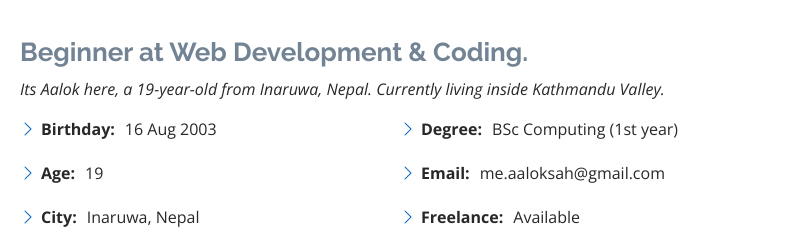
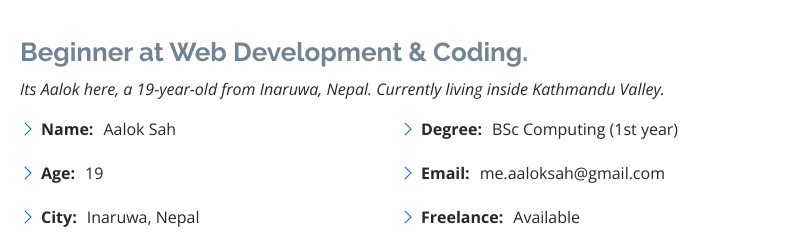
Before and after one commit to Aaloksah/Aalok-New-Portfolio, a plain HTML site: page index.html in a window 1280 px wide. Shown: the part 931-1177 px from the top of the page, 492-1280 px from the left. Drawn offline with nearby package versions, Linux system fonts and the light colour scheme.

Commit message:
Update index.html

```diff
--- a/index.html
+++ b/index.html
@@ -87,7 +87,7 @@
             <div class="row">
               <div class="col-lg-6">
                 <ul>
-                  <li><i class="bi bi-chevron-right"></i> <strong>Birthday:</strong> <span>16 Aug 2003</span></li>
+                  <li><i class="bi bi-chevron-right"></i> <strong>Name:</strong> <span>Aalok Sah</span></li>
                   <li><i class="bi bi-chevron-right"></i> <strong>Age:</strong> <span>19</span></li>
                   <li><i class="bi bi-chevron-right"></i> <strong>City:</strong> <span>Inaruwa, Nepal</span></li>
                 </ul>
```
